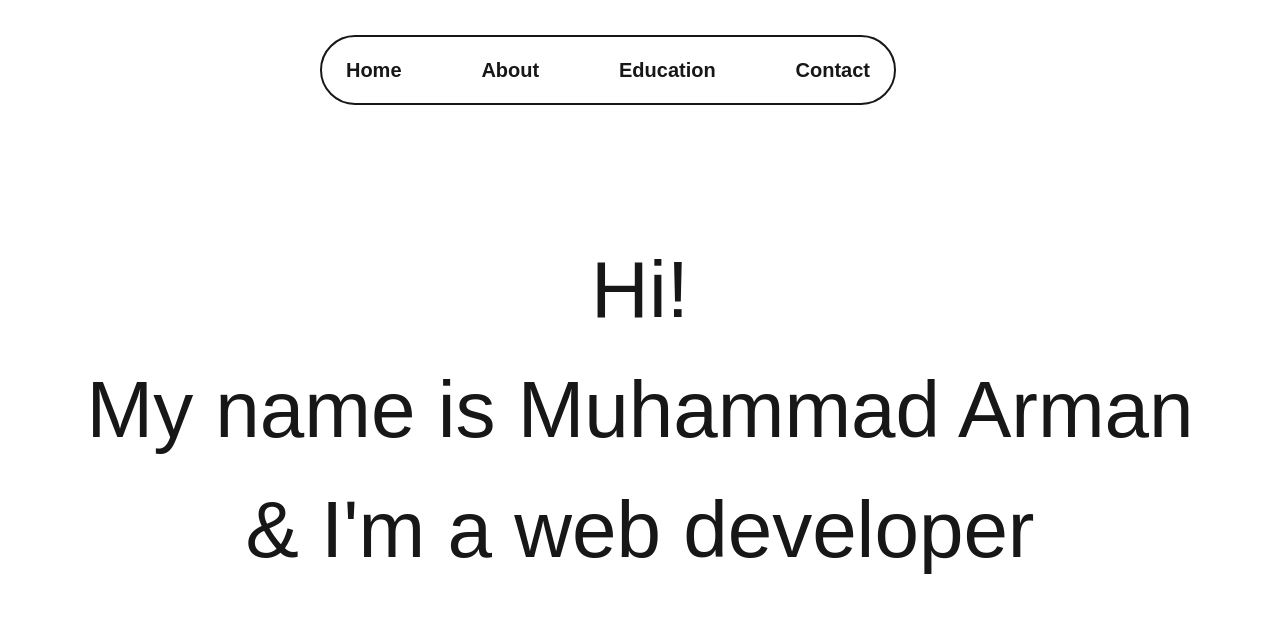
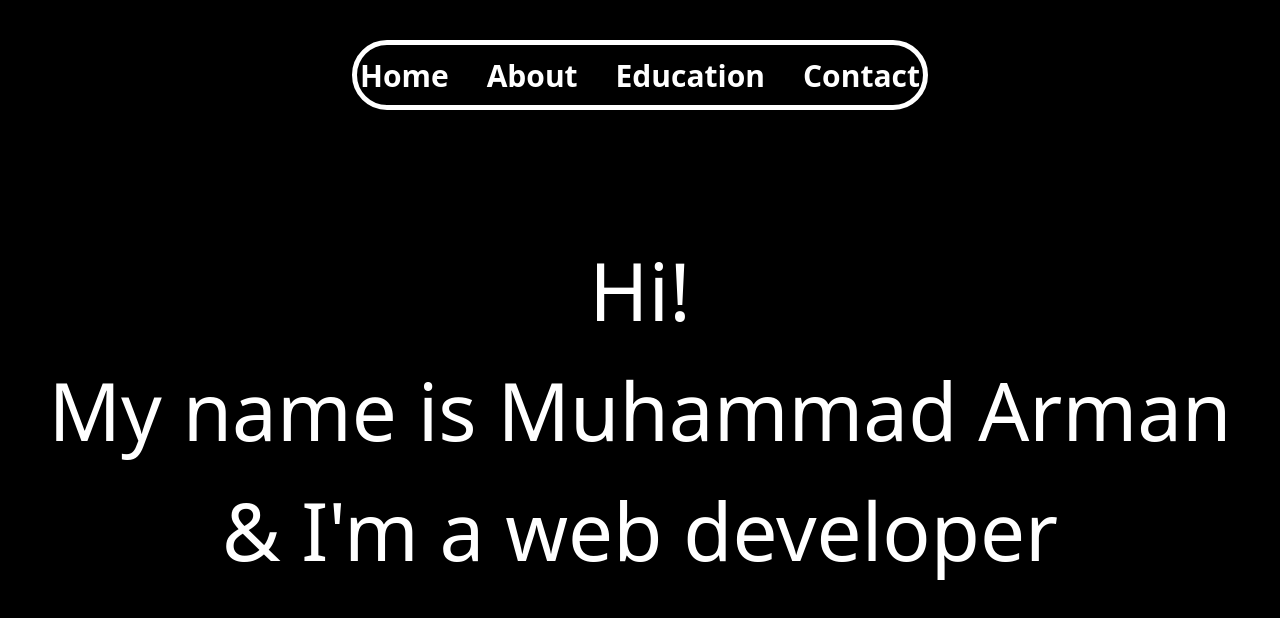
Before and after one commit to MuhammadArman1/SimpleCV, a Next.js app: page / in a window 1280 px wide. Shown: the top 618 px of the page. Built offline with nearby package versions, Linux system fonts and the light colour scheme.

Commit message:
my-simple-cv

```diff
--- a/app/about/page.tsx
+++ b/app/about/page.tsx
@@ -1,7 +1,7 @@
 export default function about(){
     return (
         <>
-           <div id="about" className=" flex items-center ">
+           <div id="about">
                <p>Hi, I am Muhammad Arman, a passionate AI engineer and full-stack developer with a passion for building intelligent systems and seamless digital solutions. Also I build web applications. With a strong background in Ai and software development, I have experience working with advanced technologies such as Python, Typescript, Node.js, and React. I am always eager to learn new technology, and work on exciting projects that push the boundaries of technology. Let's create something incredible together!</p>
            </div>
         </>
--- a/app/contact/page.tsx
+++ b/app/contact/page.tsx
@@ -1,14 +1,14 @@
 export default function contact(){
     return (
         <>
-        <h2 className="text-center mt-16 text-7xl">CONTACT ME</h2>
+        <h2 className="h2">CONTACT ME</h2>
         <form>
             <label>NAME</label>
             <input type="text" />
             <label>EMAIL</label>
             <input type="email" />
             <label>MESSAGE</label>
-            <textarea className="w-80 rounded-lg text-black" name="message"></textarea>
+            <textarea name="message"></textarea>
             <button type="submit">Submit</button>
         </form>
         </>
--- a/app/education/page.tsx
+++ b/app/education/page.tsx
@@ -1,7 +1,7 @@
 export default function education(){
     return (
         <>
-         <h1 className="text-center mt-8 text-8xl">Education</h1>
+         <h1 className="text-center mt-32 text-8xl">Education</h1>
          <div className="flex flex-col justify-center items-center gap-y-16 mt-32 text-4xl" >
             <h2>Degree: No</h2>
             <h2>Experience: No</h2>
--- a/app/globals.css
+++ b/app/globals.css
@@ -2,31 +2,14 @@
 @tailwind components;
 @tailwind utilities;
 
-:root {
-  --background: #ffffff;
-  --foreground: #171717;
+body{
+  background-color: #000;
+  color: white;
 }
 
-@media (prefers-color-scheme: dark) {
-  :root {
-    --background: #0a0a0a;
-    --foreground: #ededed;
-  }
-}
-
-body {
-  color: var(--foreground);
-  background: var(--background);
-  font-family: Arial, Helvetica, sans-serif;
-}
-
-@layer utilities {
-  .text-balance {
-    text-wrap: balance;
-  }
-}
 li{
   list-style: none;
+  font-size: 30px;
   &:hover{
     color: #c9bbbb;
     border-bottom: 1px solid;
@@ -35,16 +18,25 @@ li{
 #nav{
   width: 100%;
   height: 70px;
+  display: flex;
+  justify-content: center;
+  align-items: center;
+  font-weight: bold;
+  font-size: 2rem;
 }
 ul{
-  margin-top:70px;
-  border: 2px solid;
+  display: flex;
+  justify-content: space-around;
+  gap: 2rem;
+  margin-top:80px;
+  border: 5px solid;
   border-radius: 45px;
   width: 45vw;
   height: 100%;
   align-items: center;
 }
 main{
+  display: flex;
   flex-direction: column;
   align-items: center;
   justify-content: center;
@@ -52,22 +44,33 @@ main{
   font-size:5rem;
 }
 #about{
-  width: 100%;
-  height: 100vh;
-  color: #ededed;
+  display: flex;
+  align-items: center;
+  width:100%;
+  height: 90vh;
+  font-size: 2rem;
+}
+p{
   text-align: center;
-  font-size: 2rem;
+}
+.h2{
+  font-size: 4.5rem;
+  margin-top: 4rem;
+  text-align: center;
+
 }
 form{
   width: 25vw;
   height: 70vh;
   border: 2px solid;
   border-radius: 20px;
-  margin: 4rem 38rem;
+  margin: 5rem 50rem;
   display: flex;
   flex-direction: column;
   align-items: center;
   justify-content: center;
+  row-gap: 10px;
+  box-shadow: 20px 5px 50px white;
 }
 label{
   font-size: 2rem;
@@ -80,13 +83,18 @@ input{
   color: #000;
   border-radius: 5px;
 }
+textarea{
+  width: 27rem;
+  height: 70px;
+  border-radius: 1rem;
+}
 button{
   width: 10vw;
   height: 3rem;
-  margin-top: 30px;
+  margin-top: 50px;
   border-radius: 9px;
-  background-color: #ededed;
+  background-color: #2ee7ff;
   color: #000;
-  font-size: 1rem;
+  font-size: 20px;
   cursor: pointer;
 }
--- a/app/layout.tsx
+++ b/app/layout.tsx
@@ -1,6 +1,7 @@
 import type { Metadata } from "next";
 import localFont from "next/font/local";
 import "./globals.css";
+import Header from "@/components/Header";
 
 const geistSans = localFont({
   src: "./fonts/GeistVF.woff",
@@ -28,6 +29,7 @@ export default function RootLayout({
       <body
         className={`${geistSans.variable} ${geistMono.variable} antialiased`}
       >
+        <Header/>
         {children}
       </body>
     </html>
--- a/app/page.tsx
+++ b/app/page.tsx
@@ -3,15 +3,7 @@ import Link from "next/link";
 export default function Home() {
   return (
     <>
-    <nav id="nav" className="flex justify-center h-16 items-center text-xl font-bold">
-      <ul className="flex justify-around gap-8 mr-16">
-        <li>Home</li>
-        <li><Link href="/about">About</Link></li>
-        <li><Link href="/education">Education</Link></li>
-        <li><Link href="/contact">Contact</Link></li>
-      </ul>
-    </nav>
-    <main className="flex">
+    <main>
       <h2>Hi!</h2>
       <h2>My name is Muhammad Arman</h2>
       <h3>& I'm a web developer</h3>
--- /dev/null
+++ b/components/Header.tsx
@@ -0,0 +1,17 @@
+import React from 'react'
+import Link from 'next/link'
+
+export default function Header() {
+  return (
+    <div>
+         <nav id="nav">
+            <ul>
+               <li><Link href="/">Home</Link></li>
+               <li><Link href="/about">About</Link></li>
+               <li><Link href="/education">Education</Link></li>
+               <li><Link href="/contact">Contact</Link></li>
+            </ul>
+        </nav>
+    </div>
+  )
+}
```
